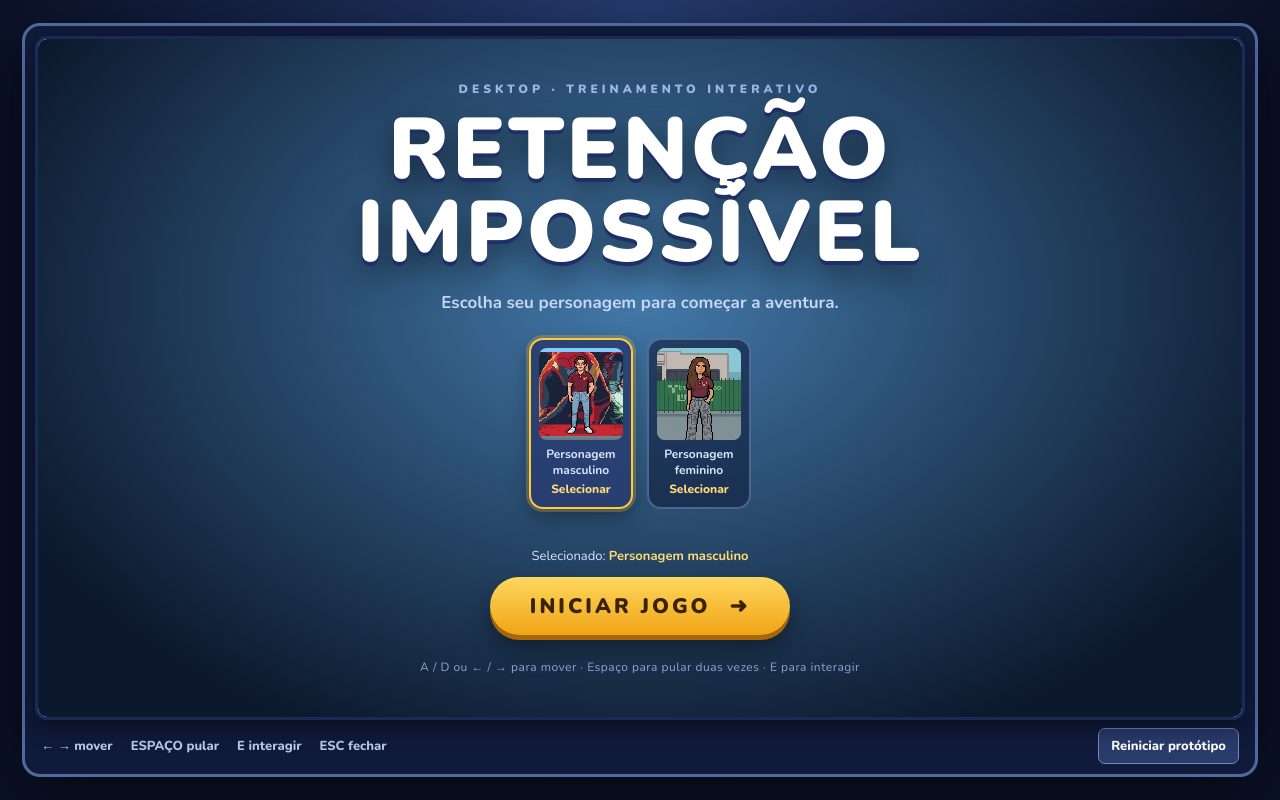
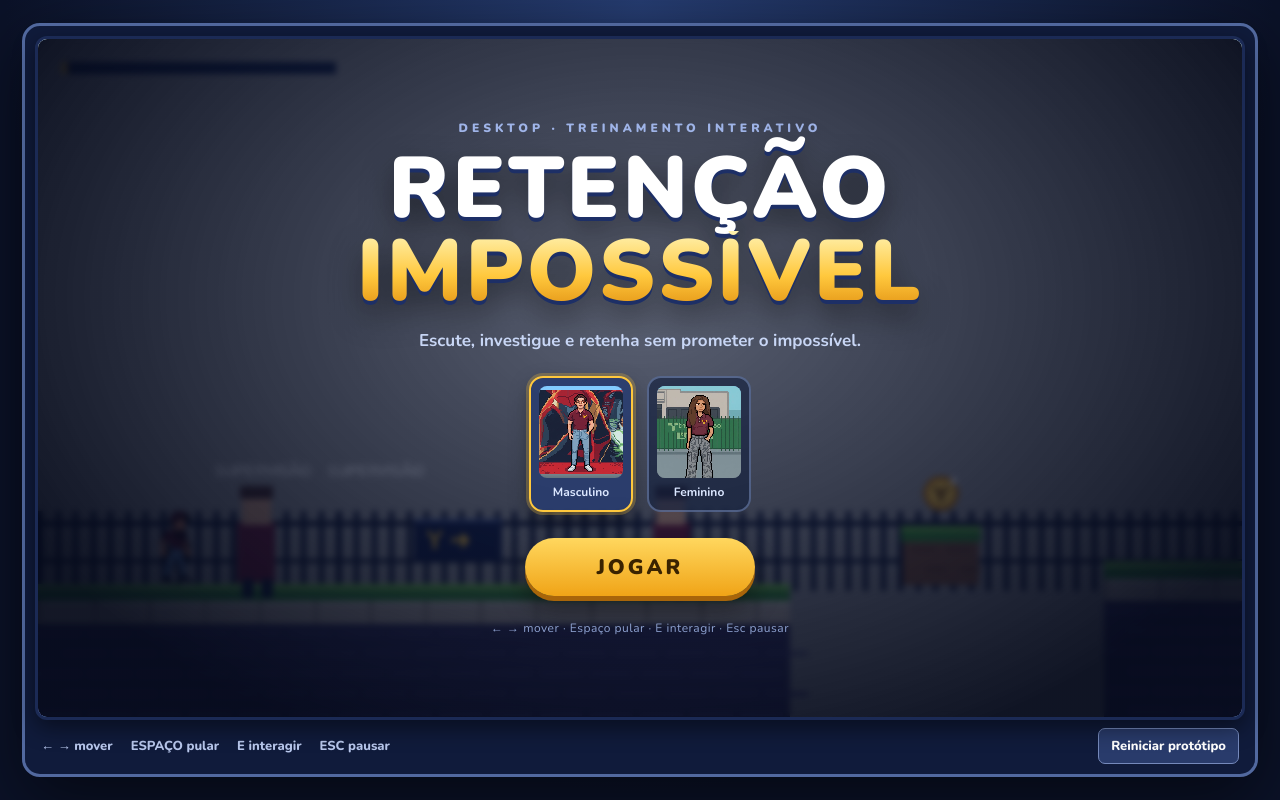
Before and after one commit to MuriloZN/retencao-game, a plain HTML site: page index.html in a window 1280 px wide. Drawn offline with nearby package versions, Linux system fonts and the light colour scheme.

Commit message:
Add files via upload

```diff
--- a/index.html
+++ b/index.html
@@ -35,27 +35,20 @@
       <section class="lobby" id="lobby" aria-labelledby="lobby-title">
         <div class="lobby-panel">
           <p class="lobby-eyebrow">DESKTOP · TREINAMENTO INTERATIVO</p>
-          <h1 id="lobby-title">RETENÇÃO IMPOSSÍVEL</h1>
-          <p class="lobby-copy">Escolha seu personagem para começar a aventura.</p>
+          <h1 id="lobby-title"><span>RETENÇÃO</span><span class="gold">IMPOSSÍVEL</span></h1>
+          <p class="lobby-copy">Escute, investigue e retenha sem prometer o impossível.</p>
           <div class="character-options" role="group" aria-label="Selecionar personagem">
-            <button class="character-card selected" type="button" data-character="pman" aria-pressed="true">
-              <span class="character-art"><img src="./assets/pman.png" alt="Personagem masculino jogável"></span>
-              <strong>Personagem masculino</strong><small>Selecionar</small>
-            </button>
-            <button class="character-card" type="button" data-character="pfem" aria-pressed="false">
-              <span class="character-art"><img src="./assets/pfem.png" alt="Personagem feminino jogável"></span>
-              <strong>Personagem feminino</strong><small>Selecionar</small>
-            </button>
+            <button class="character-card selected" type="button" data-character="pman" aria-pressed="true"><span class="character-art"><img src="./assets/pman.png" alt="Personagem masculino jogável"></span><strong>Masculino</strong></button>
+            <button class="character-card" type="button" data-character="pfem" aria-pressed="false"><span class="character-art"><img src="./assets/pfem.png" alt="Personagem feminino jogável"></span><strong>Feminino</strong></button>
           </div>
-          <p class="selected-character">Selecionado: <strong id="selected-character-name">Personagem masculino</strong></p>
-          <button class="start-game" id="start-game" type="button">INICIAR JOGO <span aria-hidden="true">➜</span></button>
-          <p class="lobby-controls">A / D ou ← / → para mover · Espaço para pular duas vezes · E para interagir</p>
+          <button class="start-game" id="start-game" type="button">JOGAR</button>
+          <p class="lobby-controls">← → mover · Espaço pular · E interagir · Esc pausar</p>
         </div>
       </section>
       <div class="mobile-controls"><button data-key="left" aria-label="Mover para esquerda">◀</button><button data-key="right" aria-label="Mover para direita">▶</button><button data-key="jump" aria-label="Pular">▲</button><button data-key="interact" aria-label="Interagir">E</button></div>
       <div class="hint" id="hint">Explore o local e encontre alguém para ajudar.</div>
     </section>
-    <footer><span>← → mover</span><span>ESPAÇO pular</span><span>E interagir</span><span>ESC fechar</span><button id="restart">Reiniciar protótipo</button></footer>
+    <footer><span>← → mover</span><span>ESPAÇO pular</span><span>E interagir</span><span>ESC pausar</span><button id="restart">Reiniciar protótipo</button></footer>
   </main>
   <section class="dialog-backdrop hidden" id="dialog" role="dialog" aria-modal="true" aria-labelledby="dialog-title">
     <div class="dialog-card">
@@ -71,6 +64,19 @@
       <span class="dialog-arrow" aria-hidden="true">▼</span>
     </div>
   </section>
+  <section class="pause-backdrop hidden" id="pause-menu" role="dialog" aria-modal="true" aria-labelledby="pause-title">
+    <div class="pause-card">
+      <p class="pause-eyebrow">DESKTOP · RETENÇÃO IMPOSSÍVEL</p>
+      <h2 id="pause-title">PAUSA</h2>
+      <button class="menu-btn primary" id="resume-game" type="button">Retomar <kbd>Esc</kbd></button>
+      <button class="menu-btn" id="back-to-lobby" type="button">Voltar ao lobby</button>
+      <div class="pause-audio" aria-label="Áudio (em breve)">
+        <div class="pause-audio-head"><span>Áudio</span><em>EM BREVE</em></div>
+        <label>Música <input type="range" min="0" max="100" value="60" disabled></label>
+        <label>Efeitos <input type="range" min="0" max="100" value="80" disabled></label>
+      </div>
+    </div>
+  </section>
   <script type="module" src="src/game.js"></script>
 </body>
 </html>
```
